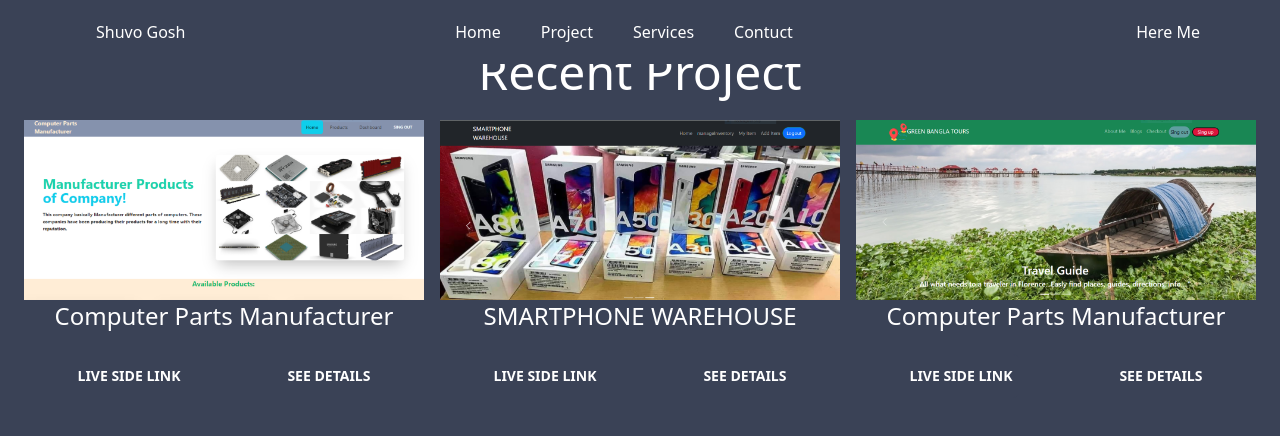
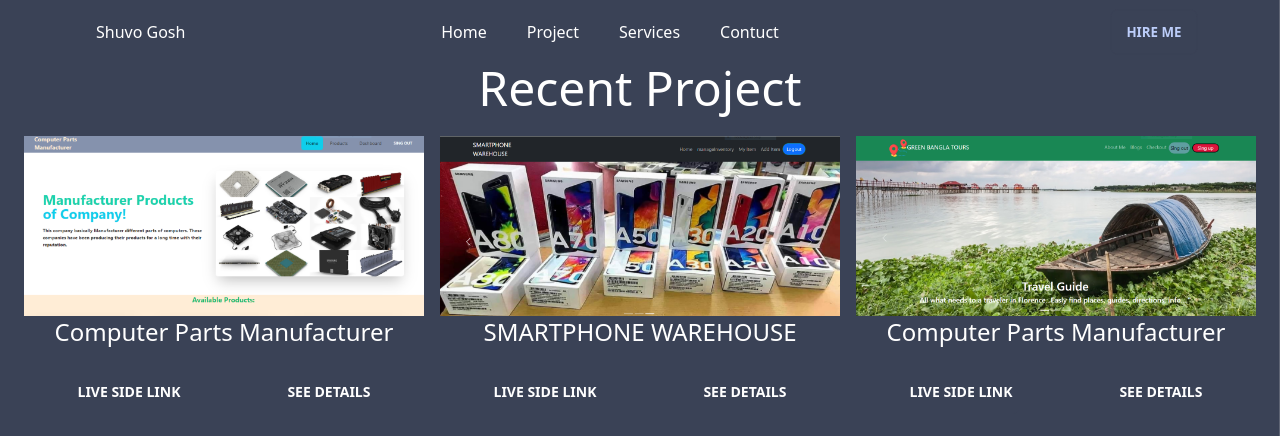
Before and after one commit to Shuvoghosh7/My-Portfolio, a React (Create React App) app: page /project in a window 1280 px wide. Shown: the top 436 px of the page. Built offline with nearby package versions, Linux system fonts and the light colour scheme.

Commit message:
add nave link

```diff
--- a/src/Component/Navbar.js
+++ b/src/Component/Navbar.js
@@ -30,7 +30,7 @@
                             </div>
                             <div>
                                <ul>
-                                   <li>Here Me</li>
+                                   <li><Link  to="/contuct" className='rounded-lg btn bg-transparent rounded-3xl'>Hire Me</Link></li>
                                </ul>
 
                             </div>
@@ -47,12 +47,8 @@
                 <ul class="menu p-4 overflow-y-auto w-42 bg-base-100">
 
                     <li><Link to='/' className='rounded-lg'>Home</Link></li>
-                    <li><Link to='/about' className='rounded-lg'>About</Link></li>
-                    <li><Link to='/services' className='rounded-lg'>Services</Link></li>
-                    <li><Link to="/contact" className='rounded-lg'>Contuct</Link></li>
-
-
-
+                    <li><Link to='/project' className='rounded-lg'>Project</Link></li>
+                    <li><Link to="/contuct" className='rounded-lg'>Contuct</Link></li>
                 </ul>
 
             </div>
--- a/src/Pages/Project/Project.js
+++ b/src/Pages/Project/Project.js
@@ -8,7 +8,7 @@
 import { Link } from 'react-router-dom';
 const Project = () => {
     return (
-        <div className='mt-12'>
+        <div className='mt-16'>
             <p className='text-5xl text-white text-center'>Recent Project</p>
             <div className='grid lg:grid-cols-3 gap-4 mt-6 mx-6 my-6'>
                 <div>
```
